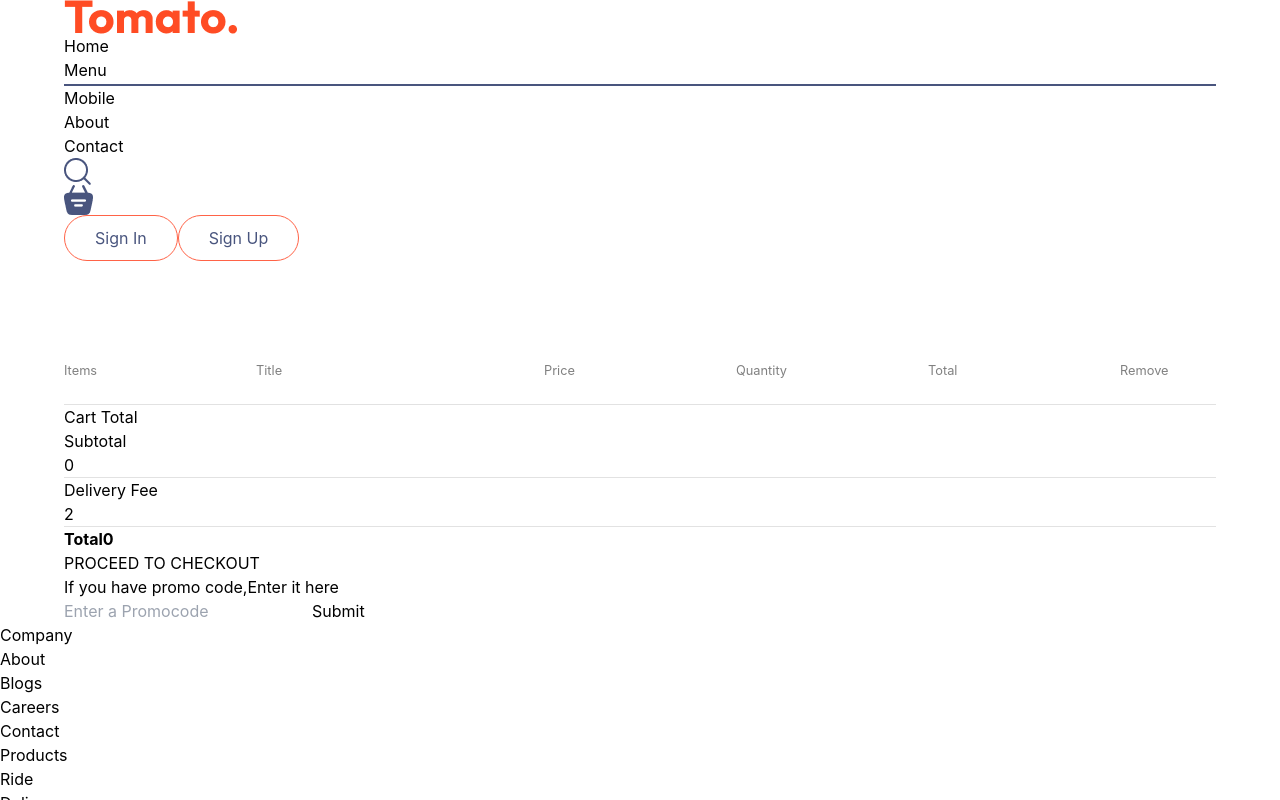
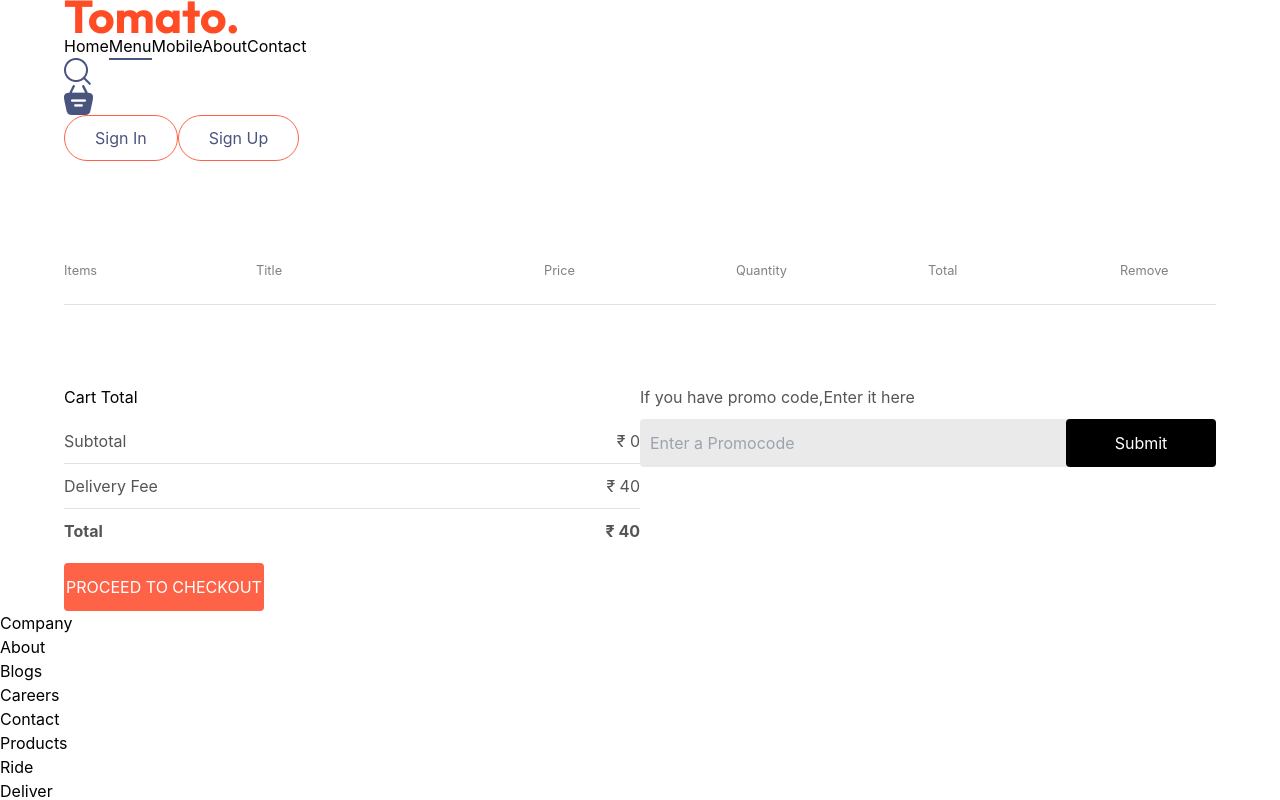
Before and after one commit to Mit16/DishDash, a React (Vite) app in the folder frontend/: page /cart in a window 1280 px wide. Shown: the top 800 px of the page. Built offline with nearby package versions, Linux system fonts and the light colour scheme.

Commit message:
Frontend Modified

```diff
--- a/frontend/src/components/Navbar/Navbar.jsx
+++ b/frontend/src/components/Navbar/Navbar.jsx
@@ -1,59 +1,62 @@
-import { useState } from "react";
+import { useContext, useState } from "react";
 import "./Navbar.css";
 import { assets } from "../../assets/assets";
 import { Link, NavLink } from "react-router-dom";
+import { StoreContext } from "../../context/StoreContext";
 
 const Navbar = ({ setShowSignin }) => {
   const [menu, setMenu] = useState("Menu");
+
+  const { getTotalCartAmount } = useContext(StoreContext);
 
   return (
     <div className="navbar px-5 py-0 flex justify-between items-center">
       <Link to="/">
         <img src={assets.logo} alt="" className="logo w-32" />
       </Link>
-      <ul className="flex list-none gap-5 text-[#49557e] text-lg">
-        {/* <li><NavLink >Home</NavLink></li>
-        <li><NavLink >Menu</NavLink></li>
-        <li><NavLink >Mobile</NavLink></li>
-        <li><NavLink >About</NavLink></li>
-        <li><NavLink >Contact</NavLink></li> */}
-        <Link to="/">
-          <li
-            onClick={() => setMenu("Home")}
-            className={menu === "Home" ? "active" : ""}
-          >
-            Home
-          </li>
+      <ul className="navbar-menu flex list-none gap-5 text-[#49557e] text-lg">
+        <Link
+          to="/"
+          onClick={() => setMenu("Home")}
+          className={menu === "Home" ? "active" : ""}
+        >
+          Home
         </Link>
-        <li
+        <a
+          href="#explore-menu"
           onClick={() => setMenu("Menu")}
           className={menu === "Menu" ? "active" : ""}
         >
           Menu
-        </li>
-        <li
+        </a>
+        <a
+          href="#mobile"
           onClick={() => setMenu("Mobile")}
           className={menu === "Mobile" ? "active" : ""}
         >
           Mobile
-        </li>
-        <li
+        </a>
+        <a
+          href="#about"
           onClick={() => setMenu("About")}
           className={menu === "About" ? "active" : ""}
         >
           About
-        </li>
-        <li
+        </a>
+        <a
+          href="#contact"
           onClick={() => setMenu("Contact")}
           className={menu === "Contact" ? "active" : ""}
         >
           Contact
-        </li>
+        </a>
       </ul>
       <div className="flex items-center gap-3 py-1">
         <img src={assets.search_icon} alt="" />
         <div className="relative">
-          <Link to='/cart'><img src={assets.basket_icon} alt="" /></Link>
+          <Link to="/cart">
+            <img src={assets.basket_icon} alt="" />
+          </Link>
           <div className="dot absolute min-w-2.5 min-h-2.5 bg-orange-500 rounded -top-2 -right-2 "></div>
         </div>
         <button onClick={() => setShowSignin(true)}>Sign In</button>
--- a/frontend/src/context/StoreContext.jsx
+++ b/frontend/src/context/StoreContext.jsx
@@ -17,9 +17,16 @@ const StoreContextProvider = (props) => {
     setCartItems((prev) => ({ ...prev, [itemId]: prev[itemId] - 1 }));
   };
 
-  useEffect(() => {
-    console.log(cartItems);
-  }, [cartItems]);
+  const getTotalCartAmount = () => {
+    let totalAmount = 0;
+    for (const item in cartItems) {
+      if (cartItems[item] > 0) {
+        let itemInfo = food_list.find((product) => product._id === item);
+        totalAmount += itemInfo.price * cartItems[item];
+      }
+    }
+    return totalAmount;
+  };
 
   const contextValue = {
     food_list,
@@ -27,6 +34,7 @@ const StoreContextProvider = (props) => {
     setCartItems,
     addToCart,
     removeFromCart,
+    getTotalCartAmount
   };
 
   return (
--- a/frontend/src/pages/Cart/Cart.css
+++ b/frontend/src/pages/Cart/Cart.css
@@ -30,3 +30,79 @@
 .cart-items-item .cross{
     cursor: pointer;
 }
+
+.cart-bottom{
+    margin-top: 80px;
+    display: flex;
+    justify-content: space-between;
+    gap: max(12pw,20px);
+}
+
+.cart-total{
+    flex: 1;
+    display: flex;
+    flex-direction: column;
+    gap: 20px;
+}
+
+.cart-total-details{
+    display: flex;
+    justify-content: space-between;
+    color: #555;
+}
+
+.cart-total hr{
+    margin: 10px 0px;
+}
+
+.cart-total button{
+    border: none;
+    color: white;
+    background-color: tomato;
+    width: max(15vw,200px);
+    padding: 12px 0px;
+    border-radius: 4px;
+    cursor: pointer;
+}
+
+.cart-promocode{
+    flex: 1;
+}
+
+.cart-promocode p{
+    color: #555;
+}
+
+.cart-promocode-input{
+    margin-top: 10px;
+    display: flex;
+    justify-content: space-between;
+    align-items: center;
+    background-color: #eaeaea;
+    border-radius: 4px;
+}
+
+.cart-promocode-input input{
+    background: transparent;
+    border: none;
+    outline: none;
+    padding-left: 10px;
+}
+
+.cart-promocode-input button{
+    width: max(10vw,150px);
+    padding: 12px 5px;
+    background-color: black;
+    border: none;
+    color: white;
+    border-radius: 4px;
+}
+
+@media (max-width:750px){
+    .cart-bottom{
+        flex-direction: column-reverse;
+    }
+    .cart-promocode{
+        justify-content: start;
+    }
+}
--- a/frontend/src/pages/Cart/Cart.jsx
+++ b/frontend/src/pages/Cart/Cart.jsx
@@ -4,7 +4,7 @@ import { StoreContext } from "../../context/StoreContext";
 import { isRouteErrorResponse } from "react-router-dom";
 
 const Cart = () => {
-  const { cartItems, food_list, removeFromCart } = useContext(StoreContext);
+  const { cartItems, food_list, removeFromCart, getTotalCartAmount } = useContext(StoreContext);
 
   return (
     <div className="cart">
@@ -45,17 +45,17 @@ const Cart = () => {
           <div>
             <div className="cart-total-details">
               <p>Subtotal</p>
-              <p>{0}</p>
+              <p>₹ {getTotalCartAmount()}</p>
             </div>
             <hr />
             <div className="cart-total-details">
               <p>Delivery Fee</p>
-              <p>{2}</p>
+              <p>₹ {40}</p>
             </div>
             <hr />
             <div className="cart-total-details">
               <b>Total</b>
-              <b>{0}</b>
+              <b>₹ {getTotalCartAmount()+40}</b>
             </div>
           </div>
           <button>PROCEED TO CHECKOUT</button>
```
